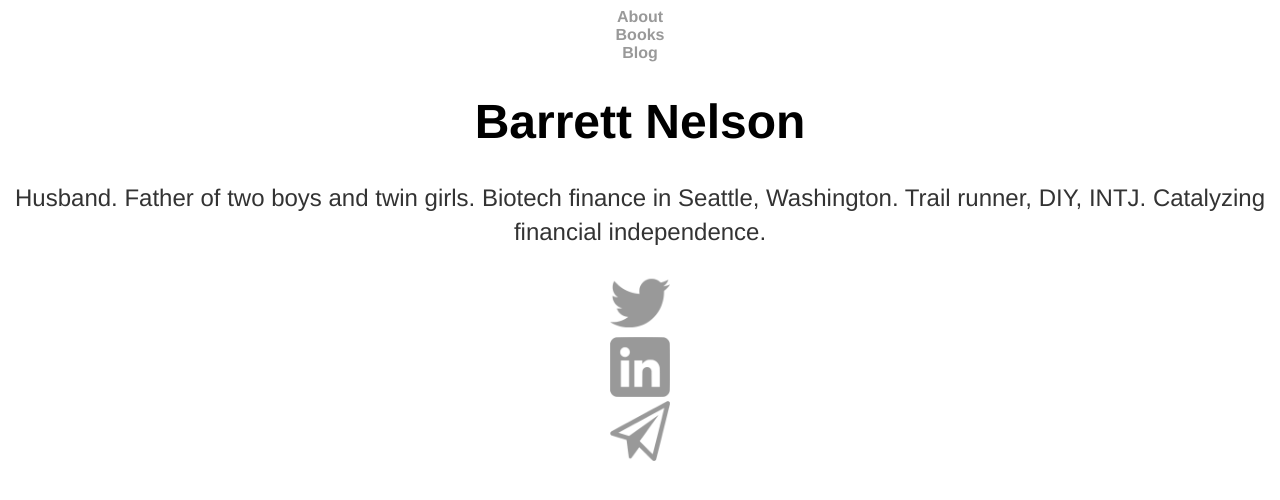
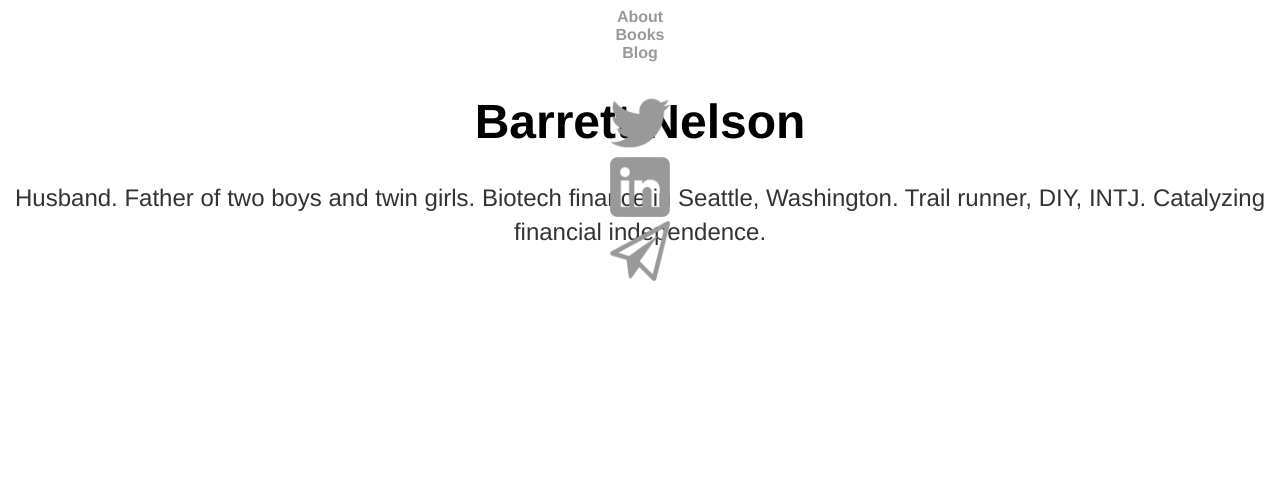
Before and after one commit to bstnel/bstnel.github.io, a Jekyll site: the page built from index.html, in a window 1280 px wide. Shown: the top 500 px of the page. Built offline with Jekyll 4.4.1, drawn with Linux system fonts in a browser that asks for light colours.

Commit message:
Update main.css

```diff
--- a/css/main.css
+++ b/css/main.css
@@ -36,6 +36,10 @@ p {
 footer {
     font-size: 1em;
     text-align: center;
+    position: relative;
+    margin-top: -180px;
+    height: 180px;
+    clear: both;
 }
 
 ul.posts {
```
